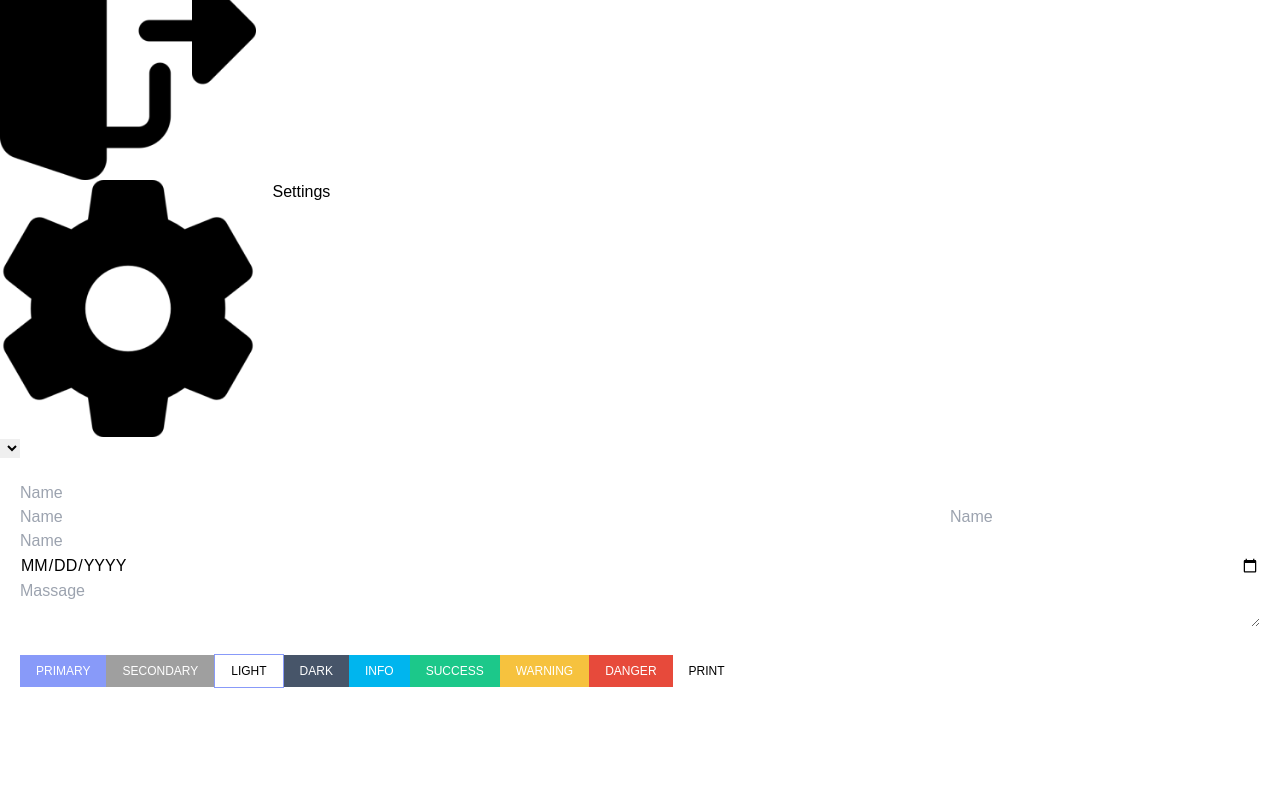
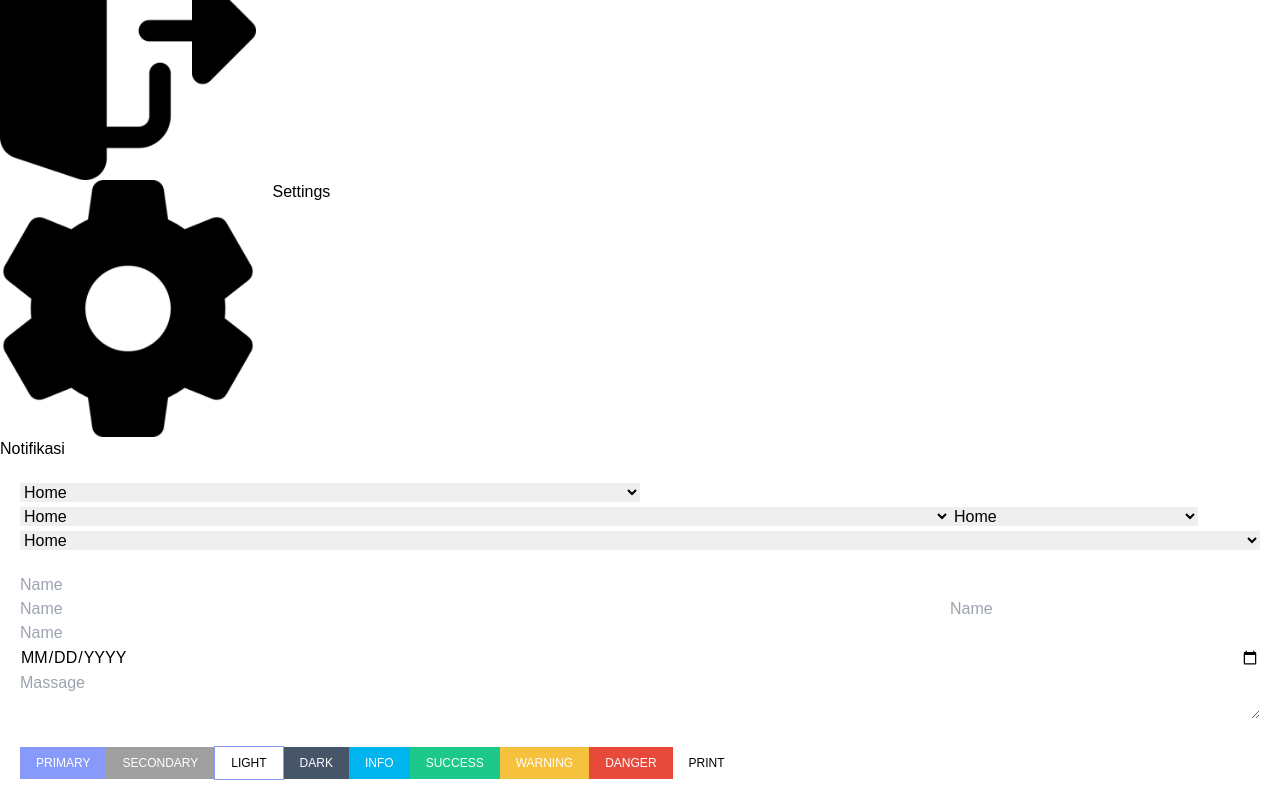
Before and after one commit to shirleen-sho/pmb-final-project-elearning, a Next.js app in the folder elearning-msib/: page / in a window 1280 px wide. Shown: the part 3183-3983 px from the top of the page. Before the commit the page ends 3891 px from the top, so only its background shows below. Built offline with nearby package versions, Linux system fonts and the light colour scheme.

Commit message:
Pendi - Select

```diff
--- /dev/null
+++ b/elearning-msib/Components/Notifikasi/index.jsx
@@ -0,0 +1,10 @@
+import React, { useState } from 'react'
+
+const Notifikasi = () => {
+    const [timer , setTimer] = useState(0)
+  return (
+    <div>Notifikasi</div>
+  )
+}
+
+export default Notifikasi
--- a/elearning-msib/Components/Selects/index.jsx
+++ b/elearning-msib/Components/Selects/index.jsx
@@ -1,18 +1,16 @@
-import React from 'react'
+import React from "react";
 
-const Selects = ({value, data, placeholder, onChange}) => {
-    const handleChange = (e) => {
-        e.target.value
-    }
+const Selects = ({ list, size, description }) => {
   return (
-    <>
-        <select className=''>
-            <option>
+      <select
+        className={`px-2 py-2 last:text-base font-normal border border-solid border-gray-300 rounded transition ease-in-out inline-flex items-center text-xs shadow duration-500 m-2  focus:bg-white focus:border-black focus:outline-none capitalize ${size}`}
+      >
+        <option selected disabled hidden>{description}</option>
+        {list.map((value, index) => (
+          <option key={index}>{value.name}</option>
+        ))}
+      </select>
+  );
+};
 
-            </option>
-        </select>
-    </>
-  )
-}
-
-export default Selects
+export default Selects;
--- a/elearning-msib/pages/index.js
+++ b/elearning-msib/pages/index.js
@@ -1,10 +1,16 @@
 import Buttons from "../Components/Buttons";
 import InputFields from "../Components/InputFields";
 import Layout from "../Components/Layout";
+import Notifikasi from "../Components/Notifikasi";
 import Selects from "../Components/Selects";
 import TextArea from "../Components/TextArea";
 
 export default function Home() {
+  const list =[
+    {name: "pendi"},
+    {name : "geovaldo"},
+    {name : "Joko"}
+  ]
   return (
     <>
       <Layout>
@@ -38,8 +44,12 @@ export default function Home() {
           </p>
         </div>
       </Layout>
-      <div className="">
-        <Selects placeholder="Home"/>
+      <Notifikasi />
+      <div className="m-5">
+        <Selects list={list} size="w-2/4" description="Home"/>
+        <Selects list={list} size="w-3/4" description="Home"/>
+        <Selects list={list} size="w-1/5" description="Home"/>
+        <Selects list={list} size="w-full" description="Home"/>
       </div>
       <div className="m-5">
         <InputFields type="text" placeholder="Name" size="w-full" />
--- a/elearning-msib/styles/globals.css
+++ b/elearning-msib/styles/globals.css
@@ -36,7 +36,6 @@
   .btn-lg{
     @apply py-3 px-6 text-lg
   }
-
 }
 
 @import url("https://fonts.googleapis.com/css2?family=Poppins:ital,wght@0,100;0,200;0,300;0,400;0,500;0,600;0,700;0,800;0,900;1,100;1,200;1,300;1,400;1,500;1,600;1,700;1,800;1,900&display=swap");
```
